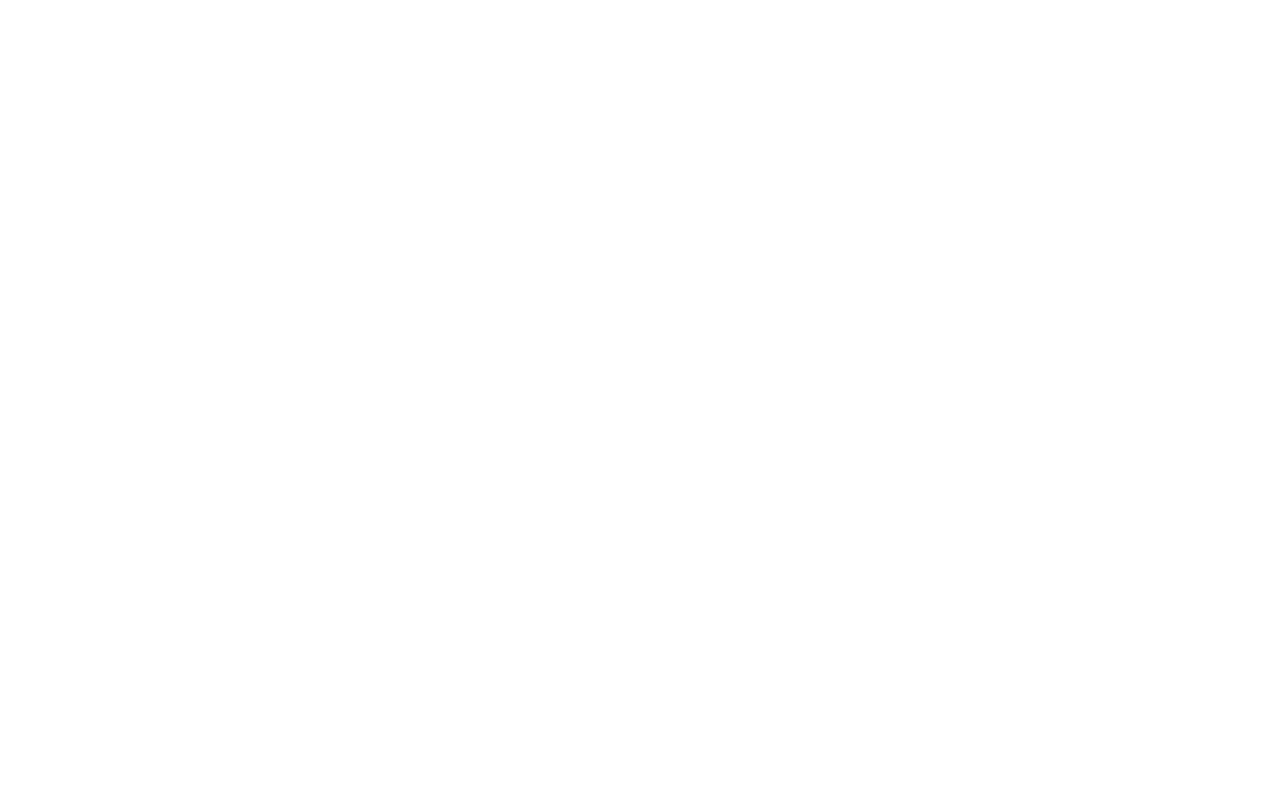
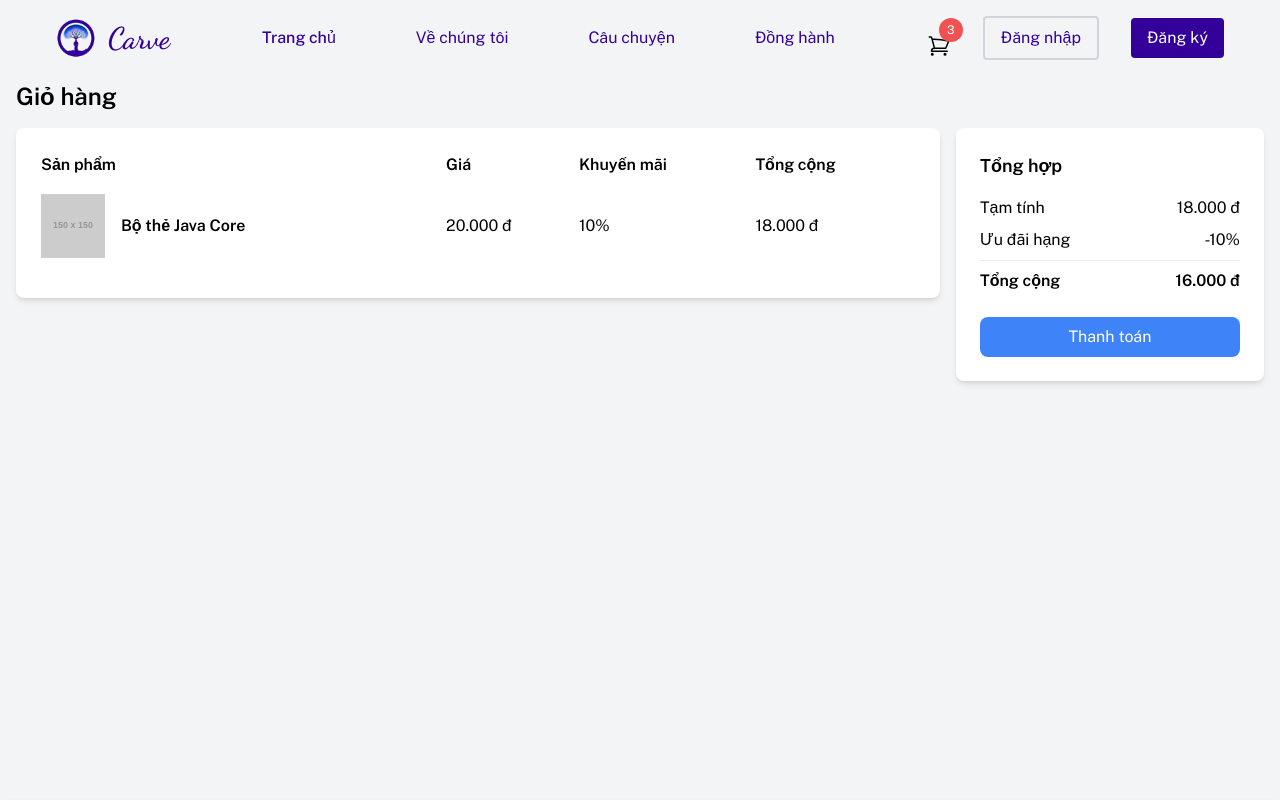
Before and after one commit to mrhuyle/C0323G1_HuyL_sprint2_carve, a React (Vite) app: page /cart in a window 1280 px wide. Before the commit this address had no page. Shown: the top 800 px of the page. Built offline with nearby package versions, Linux system fonts and the light colour scheme; the HTML template or start-up script is replaced by a standard one.

Commit message:
product detail

```diff
--- a/src/App.jsx
+++ b/src/App.jsx
@@ -3,6 +3,8 @@ import Home from "./components/Home";
 import Login from "./components/Login";
 import { Routes, Route } from "react-router-dom";
 import Register from "./components/Register";
+import Cart from "./components/Cart";
+import ProductDetail from "./components/ProductDetail";
 
 function App() {
   return (
@@ -11,6 +13,8 @@ function App() {
         <Route path="/" element={<Home />}></Route>
         <Route path="/login" element={<Login />}></Route>
         <Route path="/register" element={<Register />}></Route>
+        <Route path="/cart" element={<Cart />}></Route>
+        <Route path="/product_detail" element={<ProductDetail />}></Route>
       </Routes>
     </>
   );
--- /dev/null
+++ b/src/components/Cart.jsx
@@ -0,0 +1,79 @@
+import React from "react";
+import MyFooter from "./MyFooter";
+import Navbar from "./Navbar";
+
+const Cart = () => {
+  return (
+    <>
+      <Navbar />
+
+      {/* cart */}
+      <div className="h-screen py-20 bg-gray-100">
+        <div className="container px-4 mx-auto">
+          <h1 className="mb-4 text-2xl font-semibold">Giỏ hàng</h1>
+          <div className="flex flex-col gap-4 md:flex-row">
+            <div className="md:w-3/4">
+              <div className="p-6 mb-4 bg-white rounded-lg shadow-md">
+                <table className="w-full">
+                  <thead>
+                    <tr>
+                      <th className="font-semibold text-left">Sản phẩm</th>
+                      <th className="font-semibold text-left">Giá</th>
+                      <th className="font-semibold text-left">Khuyến mãi</th>
+                      <th className="font-semibold text-left">Tổng cộng</th>
+                    </tr>
+                  </thead>
+                  <tbody>
+                    <tr>
+                      <td className="py-4">
+                        <div className="flex items-center">
+                          <img
+                            className="w-16 h-16 mr-4"
+                            src="https://via.placeholder.com/150"
+                            alt="Product image"
+                          />
+                          <span className="font-semibold">
+                            Bộ thẻ Java Core
+                          </span>
+                        </div>
+                      </td>
+                      <td className="py-4">20.000 đ</td>
+                      <td className="py-4">10%</td>
+                      <td className="py-4">18.000 đ</td>
+                    </tr>
+                    {/* More product rows */}
+                  </tbody>
+                </table>
+              </div>
+            </div>
+            <div className="md:w-1/4">
+              <div className="p-6 bg-white rounded-lg shadow-md">
+                <h2 className="mb-4 text-lg font-semibold">Tổng hợp</h2>
+                <div className="flex justify-between mb-2">
+                  <span>Tạm tính</span>
+                  <span>18.000 đ</span>
+                </div>
+                <div className="flex justify-between mb-2">
+                  <span>Ưu đãi hạng</span>
+                  <span>-10%</span>
+                </div>
+                <hr className="my-2" />
+                <div className="flex justify-between mb-2">
+                  <span className="font-semibold">Tổng cộng</span>
+                  <span className="font-semibold">16.000 đ</span>
+                </div>
+                <button className="w-full px-4 py-2 mt-4 text-white bg-blue-500 rounded-lg">
+                  Thanh toán
+                </button>
+              </div>
+            </div>
+          </div>
+        </div>
+      </div>
+
+      <MyFooter />
+    </>
+  );
+};
+
+export default Cart;
--- a/src/components/Navbar.jsx
+++ b/src/components/Navbar.jsx
@@ -31,7 +31,7 @@ const Navbar = () => {
   });
 
   const navItems = [
-    { link: "Trang chủ", path: "home" },
+    { link: "Trang chủ", path: "/" },
     { link: "Về chúng tôi", path: "about" },
     { link: "Câu chuyện", path: "story" },
     { link: "Đồng hành", path: "product" },
@@ -48,8 +48,8 @@ const Navbar = () => {
           }`}
         >
           <div className="flex items-center justify-between gap-8 text-base">
-            <a
-              href=""
+            <Link
+              to="/"
               className="flex items-center space-x-3 text-2xl font-semibold"
             >
               <img
@@ -60,7 +60,7 @@ const Navbar = () => {
               <span id="brand" className="text-[#330099] text-3xl">
                 Carve
               </span>
-            </a>
+            </Link>
 
             {/* nav-items for large devices*/}
             <ul className="hidden space-x-12 md:flex">
@@ -80,12 +80,14 @@ const Navbar = () => {
 
             {/* btn for large devices */}
             <div className="items-center hidden space-x-8 lg:flex">
-              <div className="relative">
+              {/* cart */}
+              <div className="relative cursor-pointer">
                 <div className="absolute t-0 left-3">
                   <p className="flex items-center justify-center w-2 h-2 p-3 text-xs text-white bg-red-500 rounded-full">
                     3
                   </p>
                 </div>
+                <Link to="/cart">
                   <svg
                     xmlns="http://www.w3.org/2000/svg"
                     fill="none"
@@ -100,6 +102,7 @@ const Navbar = () => {
                       d="M2.25 3h1.386c.51 0 .955.343 1.087.835l.383 1.437M7.5 14.25a3 3 0 00-3 3h15.75m-12.75-3h11.218c1.121-2.3 2.1-4.684 2.924-7.138a60.114 60.114 0 00-16.536-1.84M7.5 14.25L5.106 5.272M6 20.25a.75.75 0 11-1.5 0 .75.75 0 011.5 0zm12.75 0a.75.75 0 11-1.5 0 .75.75 0 011.5 0z"
                     />
                   </svg>
+                </Link>
               </div>
 
               <Link
--- a/src/components/ProductCard.jsx
+++ b/src/components/ProductCard.jsx
@@ -1,6 +1,7 @@
 import React from "react";
 import { Card } from "flowbite-react";
 import java from "../assets/img/java_cards.jpeg";
+import { Link } from "react-router-dom";
 
 const ProductCard = () => {
   return (
@@ -9,14 +10,14 @@ const ProductCard = () => {
         imgAlt="Apple Watch Series 7 in colors pink, silver, and black"
         imgSrc={java}
       >
-        <a href="#">
+        <Link to="/product_detail">
           <h5 className="text-xl font-semibold tracking-tight text-gray-900">
             <span className="rounded bg-cyan-100 p-2 py-0.5 text-base font-semibold text-cyan-800 dark:bg-cyan-200">
               Bộ thẻ
             </span>
             <p>Ôn tập kiến thức JavaCore</p>
           </h5>
-        </a>
+        </Link>
         <div className="mb-5 mt-2.5 flex items-center"></div>
         <div className="flex items-center justify-between">
           <span className="text-3xl font-bold text-gray-900 dark:text-white">
--- /dev/null
+++ b/src/components/ProductDetail.jsx
@@ -0,0 +1,58 @@
+import React from "react";
+import MyFooter from "./MyFooter";
+import Navbar from "./Navbar";
+import java from "../assets/img/java_cards.jpeg";
+
+const ProductDetail = () => {
+  return (
+    <>
+      <Navbar />
+
+      <section className="mt-5 text-gray-700 bg-gray-100 overflow-hidivide-none body-font">
+        <div className="container px-5 py-24 mx-auto">
+          <div className="flex flex-wrap mx-auto lg:w-4/5">
+            <img
+              alt="ecommerce"
+              className="object-cover object-center w-full border border-gray-200 rounded lg:w-1/2"
+              src={java}
+            />
+            <div className="w-full mt-6 lg:w-1/2 lg:pl-10 lg:py-6 lg:mt-0">
+              <h2 className="text-sm tracking-widest text-gray-500 title-font">
+                Bộ thẻ
+              </h2>
+              <h1 className="mb-1 text-3xl font-medium text-gray-900 title-font">
+                Ôn tập Java Core
+              </h1>
+              <div>
+                <p className="leading-relaxed">
+                  Bộ thẻ Flashcards học Java Core 500 thẻ là một tài liệu học
+                  tập chất lượng, được thiết kế đặc biệt để giúp bạn nâng cao kỹ
+                  năng lập trình Java cơ bản.
+                </p>
+                <p className="leading-relaxed">
+                  Với 500 thẻ Flashcards, bạn sẽ tiếp cận một cách chi tiết và
+                  toàn diện vào các khái niệm quan trọng, cú pháp, và lời giải
+                  trong Java Core.
+                </p>
+              </div>
+
+              <div className="flex items-center pb-5 mt-6 mb-5 border-b-2 border-gray-200"></div>
+              <div className="flex">
+                <span className="text-2xl font-medium text-gray-900 title-font">
+                  20.000 đ
+                </span>
+                <button className="flex px-6 py-2 ml-auto text-white bg-red-500 border-0 rounded focus:outline-none hover:bg-red-600">
+                  Mua
+                </button>
+              </div>
+            </div>
+          </div>
+        </div>
+      </section>
+
+      <MyFooter />
+    </>
+  );
+};
+
+export default ProductDetail;
--- a/src/components/WelcomeBanner.jsx
+++ b/src/components/WelcomeBanner.jsx
@@ -20,7 +20,7 @@ const WelcomeBanner = () => {
           {/* Slide 1 */}
           <div className="flex items-center justify-center h-full py-12 my-28 md:my-8">
             <img src={cards1} alt="" className="object-scale-down" />
-            <div className="absolute top-0 w-full text-4xl font-bold text-center animate-bounce text-brandPrimary">
+            <div className="absolute top-0 w-full text-4xl font-bold text-center animate-pulse text-brandPrimary">
               Ở đây chúng tôi có bán bộ thẻ ghi nhớ mọi thứ trên đời!
             </div>
             <div className="absolute top-10">
@@ -58,7 +58,7 @@ const WelcomeBanner = () => {
               Bạn có tự tạo bộ thẻ và bắt đầu học ngay trên Carve?
             </div>
             <Link to="/register">
-              <span className="absolute text-3xl font-bold text-center text-red-900 cursor-pointer animate-pulse right-5 top-20">
+              <span className="absolute text-2xl font-bold text-center text-red-900 underline cursor-pointer animate-pulse right-5 top-20">
                 Đăng ký liền tay bắt ngay ưu đãi!
               </span>
             </Link>
```
Lines whose indentation alone changed are shown as unchanged.
